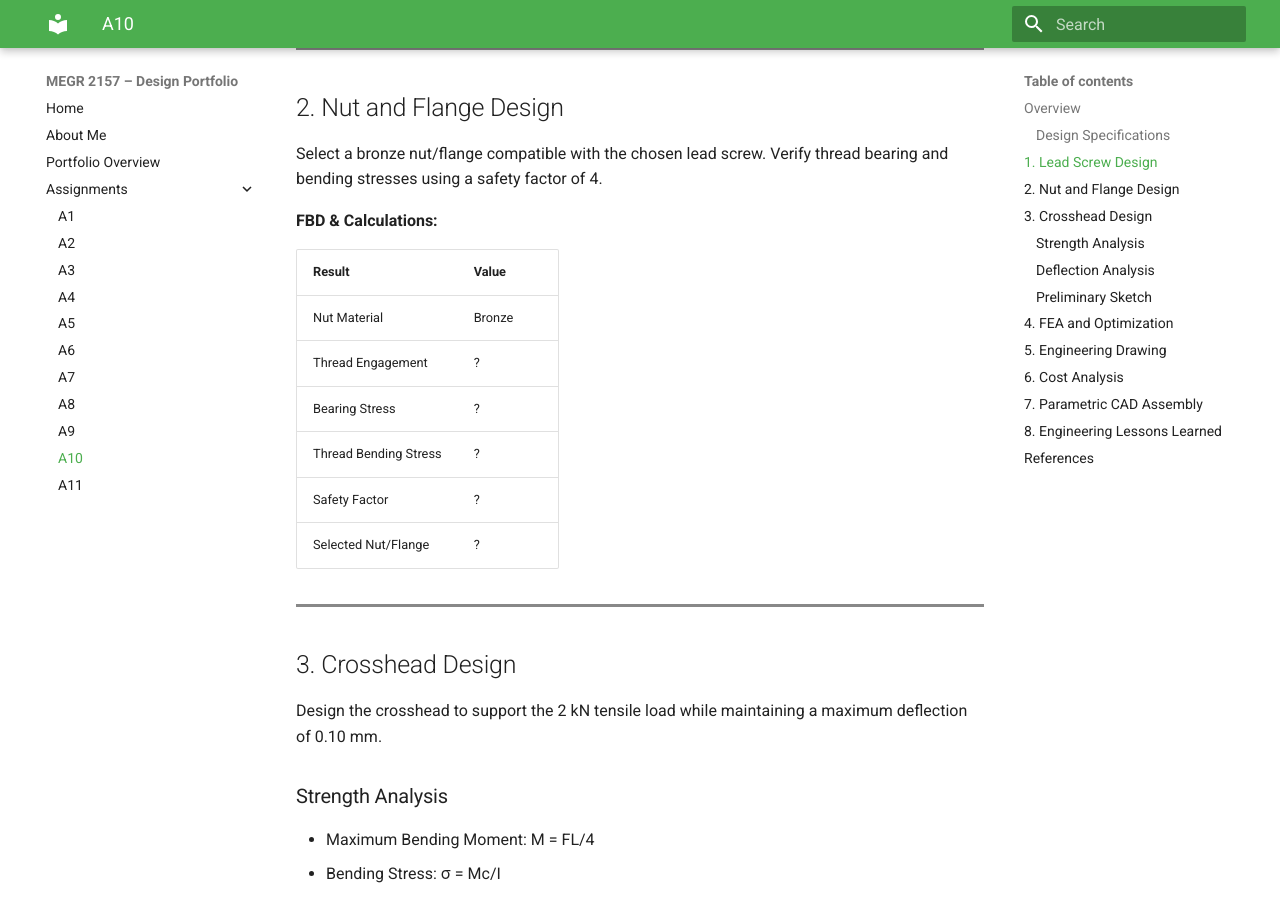
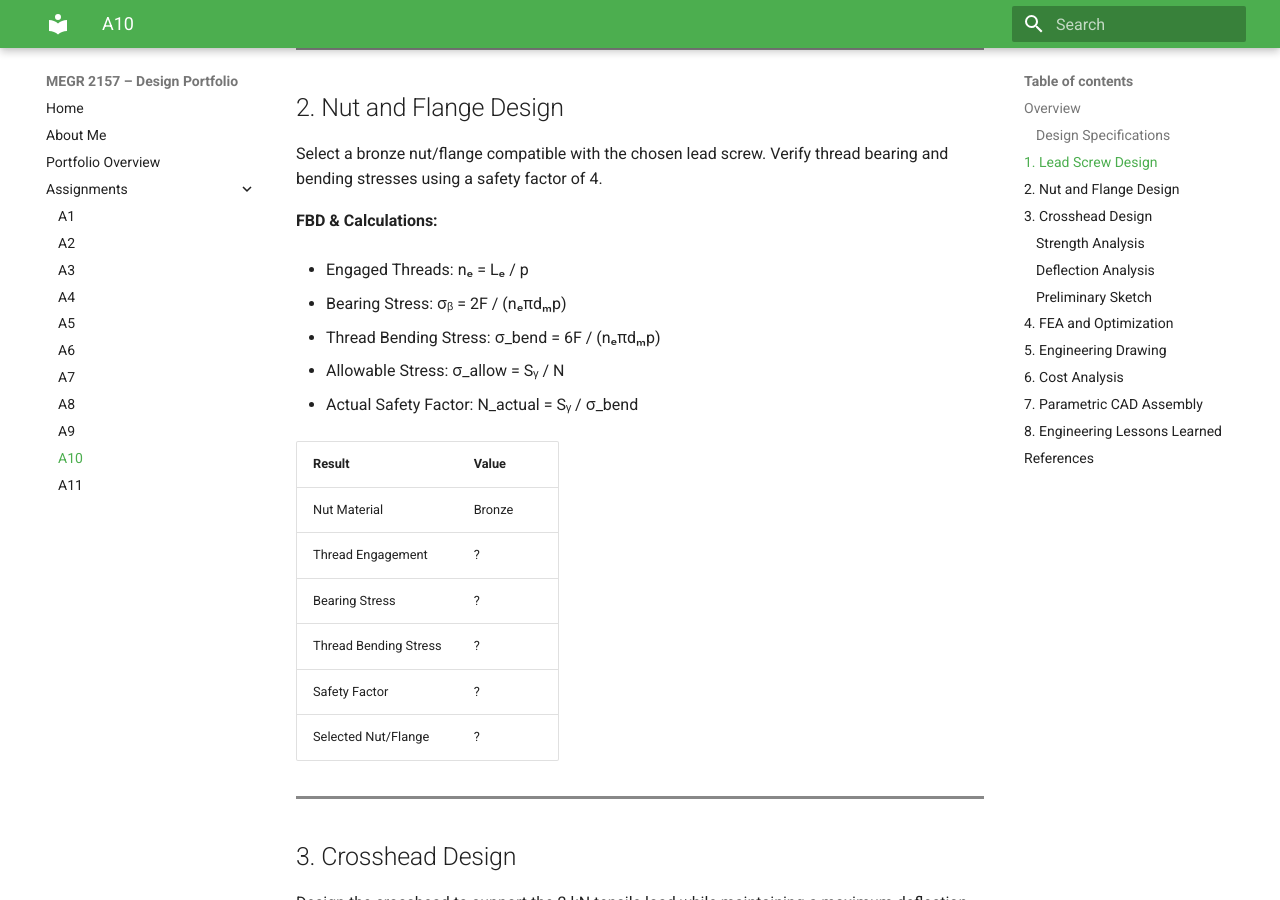
Before and after one commit to gparx/design-portfolio, an MkDocs documentation site: the page built from docs/assignments/A10/index.md, in a window 1280 px wide and 900 px high, scrolled down 1467 px. Built offline with MkDocs 1.6.1 and Material for MkDocs 9.7.7, drawn with Linux system fonts in a browser that asks for light colours.

Commit message:
Update index.md with stress calculation equations
Added equations for engaged threads and stresses.

```diff
--- a/docs/assignments/A10/index.md
+++ b/docs/assignments/A10/index.md
@@ -52,6 +52,16 @@ Determine the minimum lead screw diameter, rotational speed range, and required
 Select a bronze nut/flange compatible with the chosen lead screw. Verify thread bearing and bending stresses using a safety factor of 4.
 
 **FBD & Calculations:**
+
+- Engaged Threads: nₑ = Lₑ / p
+
+- Bearing Stress: σᵦ = 2F / (nₑπdₘp)
+
+- Thread Bending Stress: σ_bend = 6F / (nₑπdₘp)
+
+- Allowable Stress: σ_allow = Sᵧ / N
+
+- Actual Safety Factor: N_actual = Sᵧ / σ_bend
 
 
 | Result | Value |
```
